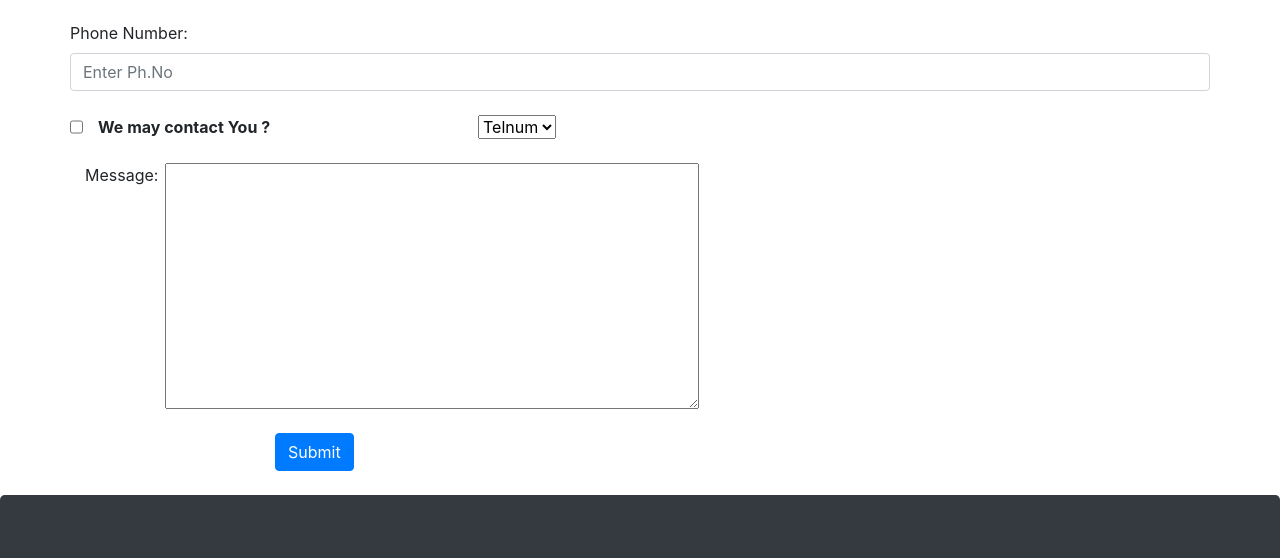
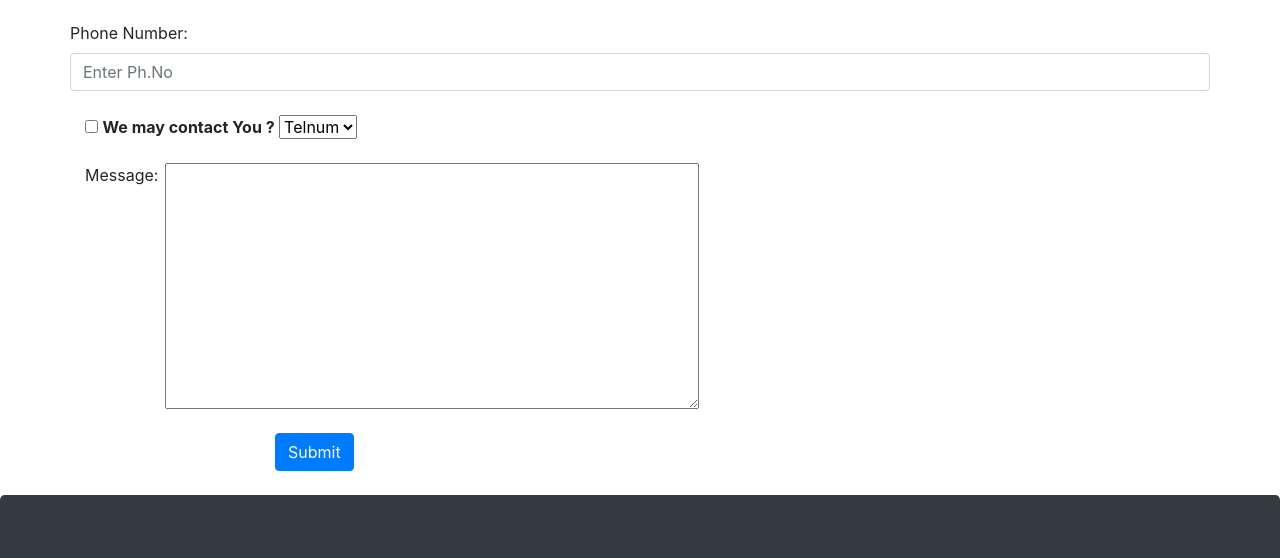
Before and after one commit to MuskulaSindu/feecvr, a plain HTML site: page contact.html in a window 1280 px wide. Shown: the part 1292-1850 px from the top of the page. Drawn offline with nearby package versions, Linux system fonts and the light colour scheme.

Commit message:
Update contact.html

```diff
--- a/contact.html
+++ b/contact.html
@@ -155,12 +155,9 @@
             </div>
             <br>
             <div class="row">
-
+                <div class="col-12">
                 <input type="checkbox"/>
-                <div class="col-md-4">
                 <strong>We may contact You ?</strong>
-                </div>
-                <div class="col-md-7">
                <select>
                 <option>Telnum</option>
                 <option>Email</option>
```
